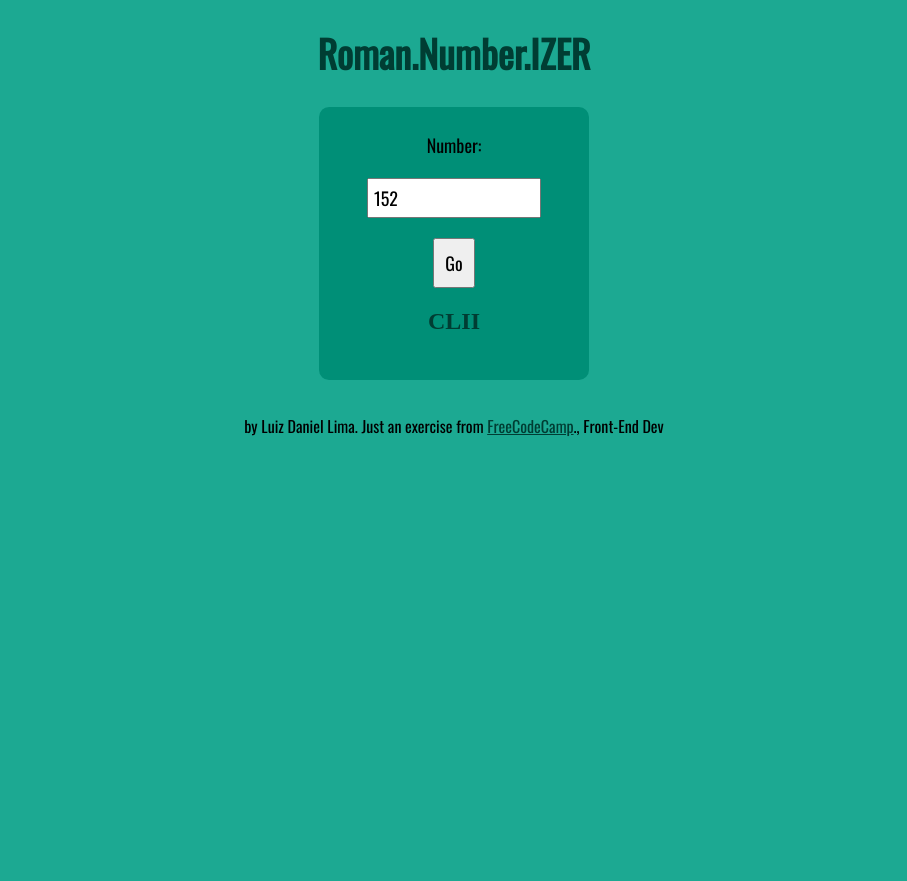
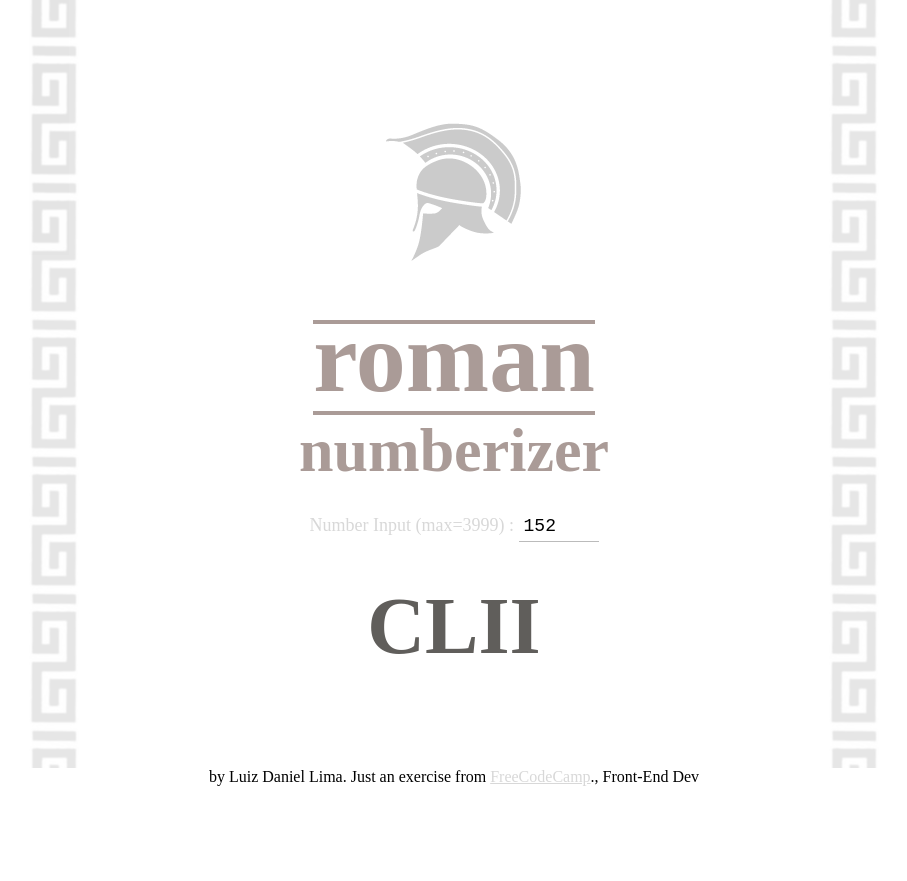
Before and after one commit to luizdanielmlima/roman-num-converter, a plain HTML site: page index.html in a window 1280 px wide. Shown: the whole page, without its empty margins (186-1093 px from the left). Before the commit the page ends 800 px from the top, so only its background shows below. Drawn offline with nearby package versions, Linux system fonts and the light colour scheme; a web font is replaced by a local one.

Commit message:
rewrote many things, new design

```diff
--- a/index.html
+++ b/index.html
@@ -7,11 +7,7 @@
     <title>Roman Number Converter</title>
     <link rel="stylesheet" href="style.css" />
     <link
-      href="https://fonts.googleapis.com/css?family=Oswald"
-      rel="stylesheet"
-    />
-    <link
-      href="https://fonts.googleapis.com/css?family=Fauna+One"
+      href="https://fonts.googleapis.com/css?family=Marcellus+SC|Overpass+Mono"
       rel="stylesheet"
     />
   </head>
@@ -20,30 +16,49 @@
   <script src="main.js"></script>
 
   <body>
-    <div>
-      <div class="main-div">
-        <div>
-          <h1>Roman.Number.IZER</h1>
-        </div>
+    <div class="main-container">
+      <div class="column">a</div>
+      <div>
+        <img
+          class="roman-head"
+          src="./assets/roman_soldier_head.png"
+          alt="roman soldier head figure"
+        />
+        <header>
+          <h1 class="title">roman</h1>
+          <h2 class="subtitle">numberizer</h2>
+        </header>
 
-        <div class="input-div" id="inputBox">
-          <div class="input-fields">
-            <label
-              ><span>Number: </span
-              ><input id="numInput" placeholder="uInput" value="152"/></label
-            ><br />
-            <button id="button">Go</button>
+        <section>
+          <div class="input-container" id="inputBox">
+            <div>
+              <label>Number Input (max=3999) :</label>
+              <input
+                type="number"
+                id="numInput"
+                placeholder="type the number"
+                value="152"
+                min="1"
+                max="3999"
+                style="max-width:80px"
+              />
+              <!-- <button id="button">Go</button> -->
+            </div>
+          </div>
+
+          <div class="output-container">
             <h2 id="showIt">CLII</h2>
           </div>
-        </div>
-        <br />
-
-        <p>
-          by Luiz Daniel Lima. Just an exercise from
-          <a href="https://www.freecodecamp.org" target="blank">FreeCodeCamp</a
-          >., Front-End Dev
-        </p>
+        </section>
       </div>
+      <div class="column"></div>
     </div>
+    <footer>
+      <p>
+        by Luiz Daniel Lima. Just an exercise from
+        <a href="https://www.freecodecamp.org" target="blank">FreeCodeCamp</a>.,
+        Front-End Dev
+      </p>
+    </footer>
   </body>
 </html>
--- a/main.js
+++ b/main.js
@@ -1,9 +1,7 @@
 window.onload = function() {
-  //when the user clicks in the input field
   var numInput = document.getElementById("numInput");
   var myButton = document.getElementById("button");
-  myButton.addEventListener("click", ShowResult);
-  numInput.addEventListener("click", selectAll);
+  // myButton.addEventListener("click", ShowResult);
   numInput.addEventListener("keypress", checkKey);
 
   function checkKey() {
@@ -13,19 +11,11 @@ window.onload = function() {
     }
   }
 
-  function selectAll() {
-    changeColorBackground();
-    this.focus();
-    this.setSelectionRange(0, this.value.length);
-  }
   // lets show the result!
   function ShowResult() {
     var userInput = numInput.value;
     if (userInput <= 3999) {
       var romanNum = convertToRoman(userInput);
-      //var showResult = document.getElementById("showIt");
-      //showResult.innerHTML = romanNum;
-      //===commented the two lines above, testing DOM with JQuery===
       $("#showIt").html(romanNum);
       changeColorBackground();
     } else {
@@ -36,14 +26,14 @@ window.onload = function() {
   var backColor = "light";
 
   function changeColorBackground() {
-    //animates the input-div background color
-    var myDiv = $(".input-div");
+    //animates the input-container background color
+    var myDiv = $(".input-container");
     if (backColor == "light") {
-      backColor = "dark";
-      myDiv.css("background-color", "#70C0B3");
+      // backColor = "dark";
+      // myDiv.css("background-color", "#70C0B3");
     } else if (backColor == "dark") {
-      backColor = "light";
-      myDiv.css("background-color", "#008F77");
+      // backColor = "light";
+      // myDiv.css("background-color", "#008F77");
     }
   }
 
--- a/style.css
+++ b/style.css
@@ -1,50 +1,129 @@
+* {
+  padding: 0;
+  margin: 0;
+  box-sizing: border-box;
+}
+
+:root {
+  --primary-color: rgb(170, 155, 151);
+  --secondary-color: rgb(216, 216, 216);
+  --primary-font: "Marcellus SC", serif;
+  --secondary-font: "Overpass Mono", monospace;
+}
+
 body {
-  background-color: #1ca992;
-  font-family: "Fauna+One";
-  font-size: 16px;
-  text-align: center;
-}
-p {
-  font-family: "Oswald", sans-serif;
+  /* background: url(assets/roman-numerals-1982-ad-carved-in-stone.jpg) no-repeat
+    center center; */
+  font-family: var(--primary-font);
   font-size: 16px;
   text-align: center;
 }
 
-h1 {
-  color: #003d33;
-  font-family: "Oswald", sans-serif;
-  font-size: 38px;
+p {
+  font-size: 16px;
+  text-align: center;
 }
+
+section {
+  margin: 0 50px;
+}
+
+.column {
+  background: url(assets/column_pattern_01.png) repeat center center;
+  width: 50px;
+  height: 100%;
+  opacity: 0.1;
+}
+
+.main-container {
+  display: flex;
+  position: relative;
+  justify-content: center;
+  width: 100vw;
+  height: 96vh;
+}
+
+.roman-head {
+  margin-top: 120px;
+  opacity: 0.2;
+}
+
+.title {
+  position: relative;
+  display: inline-block;
+  color: var(--primary-color);
+  font-size: 100px;
+  margin-top: 30px;
+}
+
+.title::after {
+  content: "";
+  display: block;
+  position: absolute;
+  top: 20px;
+  width: 100%;
+  border-top: 2px solid var(--primary-color);
+  border-bottom: 2px solid var(--primary-color);
+}
+
+.title::before {
+  content: "";
+  display: block;
+  position: absolute;
+  bottom: 0px;
+  width: 100%;
+  border-top: 2px solid var(--primary-color);
+  border-bottom: 2px solid var(--primary-color);
+}
+
 h2 {
-  color: #003d33;
-  font-family: "Fauna+One";
-  font-size: 24px;
+  color: var(--primary-color);
+  font-size: 62px;
 }
 
 a {
-  color: #003d33;
+  color: var(--secondary-color);
 }
 
-.input-div {
-  background-color: #008f77;
+.input-container {
+  color: var(--secondary-color);
   padding: 25px;
-  width: 220px;
-  margin: auto;
+  width: 650px;
   border-radius: 10px;
-  font-family: "Oswald", sans-serif;
   font-size: 18px;
   text-align: center;
-  transition-property: background;
-  transition-duration: 1s;
-  animation-fill-mode: forwards;
+}
+
+input {
+  font-family: var(--secondary-font);
+  border: none;
+  border-bottom: 1px solid #bbb;
+}
+
+input:focus,
+textarea:focus {
+  outline: none;
+}
+
+.output-container {
+  height: 300px;
+  -webkit-background-size: cover;
+  -moz-background-size: cover;
+  -o-background-size: cover;
+  background-size: cover;
+}
+
+.output-container > h2 {
+  font-size: 5rem;
+  color: #605e5b;
 }
 
 label {
   margin-bottom: 20px;
   display: inline-block;
 }
+
 #numInput {
-  font-family: "Oswald", sans-serif;
   font-size: 18px;
   width: 160px;
   padding: 5px;
@@ -59,7 +138,6 @@ label > span {
 }
 button {
   padding: 10px;
-  font-family: "Oswald", sans-serif;
   font-size: 18px;
 }
 .img-text-div {
```
Also changed, not shown: assets/00000216.gif (added), assets/2019-02-24_143222.jpg (added), assets/5cae31caf2111c4f75e13817768ceb5c.jpg (added), assets/70921ab0b0b3967d71a476c81f15ed02.png (added), assets/813oQ8GOK1L.jpg (added), assets/8879ad05609244ce8a744cb5eb2f3fc3.jpg (added), assets/8df3e0b846913d9fba8a055046ed1706_large.jpg (added), assets/ILC1_080.jpg (added), assets/Labyrinthos_Cormerod275a.jpg (added), assets/Z12.21Dionysos.jpg (added), assets/Z36.4Ladon.jpg (added), assets/column_pattern_01.png (added), assets/greek-symbols.jpg (added), assets/il_fullxfull.1253999814_ti54.jpg (added), 3 more files.
